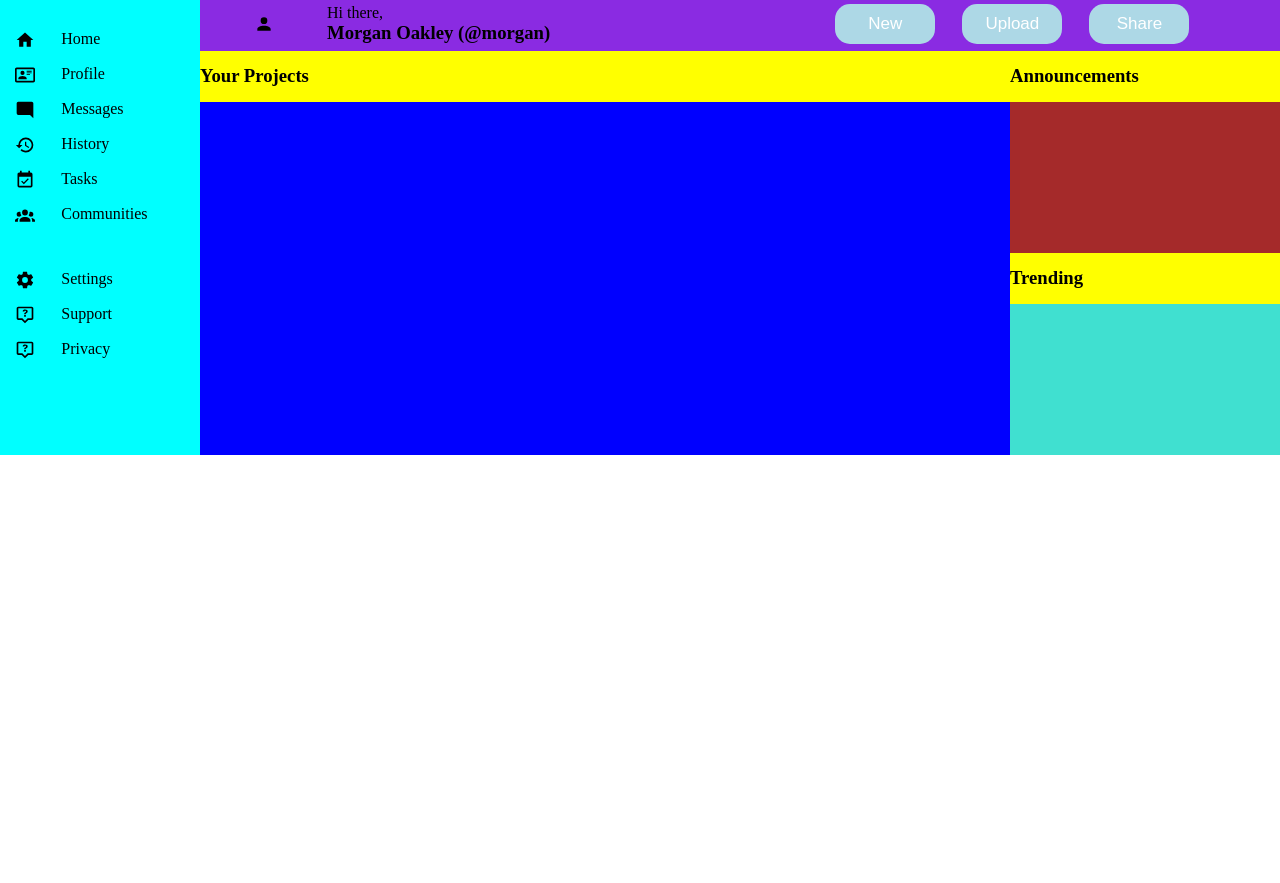
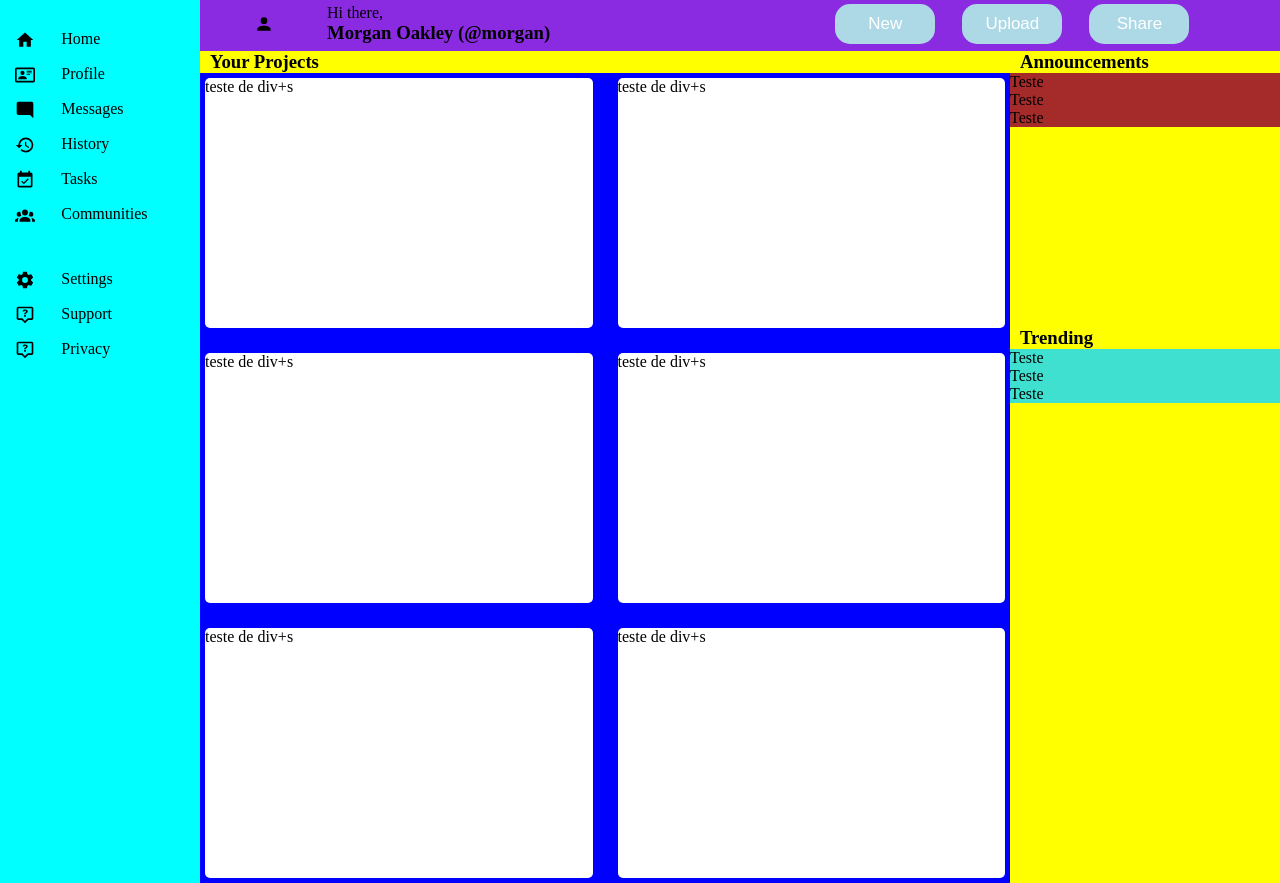
Before and after one commit to David-Portugal-Ferreira/Admin-Dashboard, a plain HTML site: page index.html in a window 1280 px wide. Shown: the part 50-933 px from the top of the page. Before the commit the page ends 800 px from the top, so only its background shows below. Drawn offline with Linux system fonts and the light colour scheme.

Commit message:
Fix feed overflow.

```diff
--- a/index.html
+++ b/index.html
@@ -102,19 +102,40 @@
                 <h3>Your Projects</h3>
             </div>
             <div class="projects-content">
-
+                <div class="card">
+                    <p>teste de div+s</p>
+                </div>
+                <div class="card">
+                    <p>teste de div+s</p>
+                </div>
+                <div class="card">
+                    <p>teste de div+s</p>
+                </div>
+                <div class="card">
+                    <p>teste de div+s</p>
+                </div>
+                <div class="card">
+                    <p>teste de div+s</p>
+                </div>
+                <div class="card">
+                    <p>teste de div+s</p>
+                </div>
             </div>
             <div class="announcements">
                 <h3>Announcements</h3>
             </div>
             <div class="announcements-content">
-
+                <div>Teste</div>
+                <div>Teste</div>
+                <div>Teste</div>
             </div>
             <div class="trending">
                 <h3>Trending</h3>
             </div>
             <div class="trending-content">
-
+                <div>Teste</div>
+                <div>Teste</div>
+                <div>Teste</div>
             </div>
         </div>
     </div>
--- a/styles.css
+++ b/styles.css
@@ -10,14 +10,14 @@ svg {
 .wrapper {
     display: grid;
     grid-template-columns: 200px 1fr 5fr;
-    grid-template-rows: 1fr 2fr 2fr;
+    _grid-template-rows: 1fr .5fr 2fr 2fr 2fr;
 }
 
 /*  SIDEBAR  */
 .dashboard-nav {
     background-color: aqua;
     grid-column: 1;
-    grid-row: 1 / 4;
+    grid-row: 1 / 6;
 }
 .dashboard-logo {
     margin-bottom: 25px;
@@ -102,10 +102,15 @@ svg {
 .feed {
     background-color: yellow;
     grid-column: 2 / 4;
-    grid-row: 2 / 4;
+    grid-row: 2 / 6;
     display: grid;
     grid-template-columns: 3fr 1fr;
-    grid-template-rows: 1fr 3fr 1fr 3fr;
+    _grid-template-rows: .5fr 3fr 1fr 3fr;
+}
+.projects,
+.announcements,
+.trending {
+    padding-left: 10px;
 }
 .projects {
     grid-column: 1;
@@ -114,8 +119,18 @@ svg {
 }
 .projects-content {
     grid-column: 1;
-    grid-row: 2 / 5;
+    grid-row: 2 / 6;
     background-color: blue;
+    display: grid;
+    grid-template-columns: repeat(auto-fit, minmax(300px, 1fr));
+    _grid-template-rows: repeat(auto-fit, minmax(250px, 1fr));
+    gap: 15px;
+}
+.card {
+    background-color: white;
+    border-radius: 5px;
+    margin: 5px;
+    height: 250px;
 }
 .announcements {
     grid-column: 2;
@@ -129,8 +144,10 @@ svg {
 }
 .trending {
     grid-column: 2;
+    background-color: yellow;
     grid-row: 3;
     align-self: center;
+    margin-top: 200px;
 }
 .trending-content {
     grid-column: 2;
```
